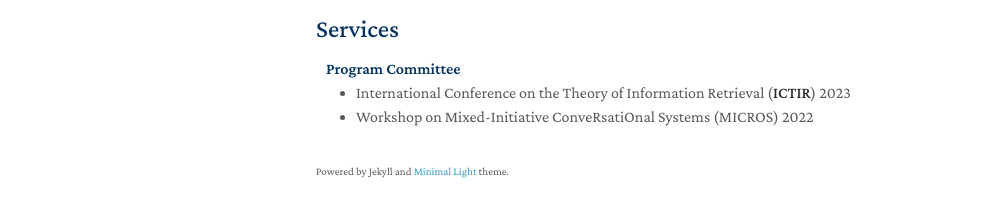
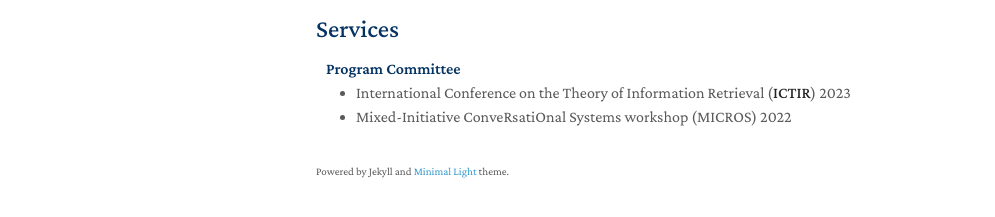
Before and after one commit to littlewine/littlewine.github.io, a Jekyll site: the page built from index.md, in a window 1280 px wide and 900 px high, scrolled down 624 px. Shown: the part 648-865 px from the top of the window, without its empty margins (154-1149 px from the left). Built offline with Jekyll 4.4.1, drawn with Linux system fonts in a browser that asks for light colours; nearby versions of some CDN libraries; a style sheet for code colours, icons or effects is not loaded; our own code applies the rules of GitHub Pages for plain Markdown files.

```diff
--- a/_includes/services.md
+++ b/_includes/services.md
@@ -4,7 +4,7 @@
 
 <ul style="margin:0 0 5px;">
   <li><a href="https://sigir.org/ictir2023/"><autocolor>International Conference on the Theory of Information Retrieval (<strong>ICTIR</strong>) 2023</autocolor></a></li>
-  <li><a href="https://micros-workshop.github.io/"><autocolor>Workshop on Mixed-Initiative ConveRsatiOnal Systems (MICROS) 2022</autocolor></a></li>
+  <li><a href="https://micros-workshop.github.io/"><autocolor>Mixed-Initiative ConveRsatiOnal Systems workshop (MICROS) 2022</autocolor></a></li>
 </ul>
 
 {% comment %}
```
